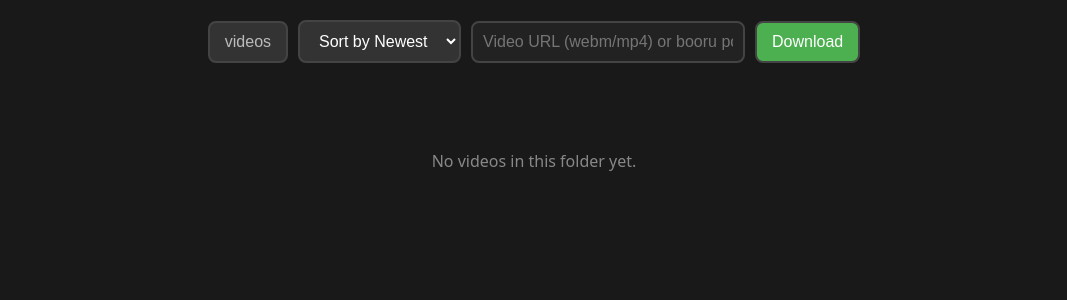
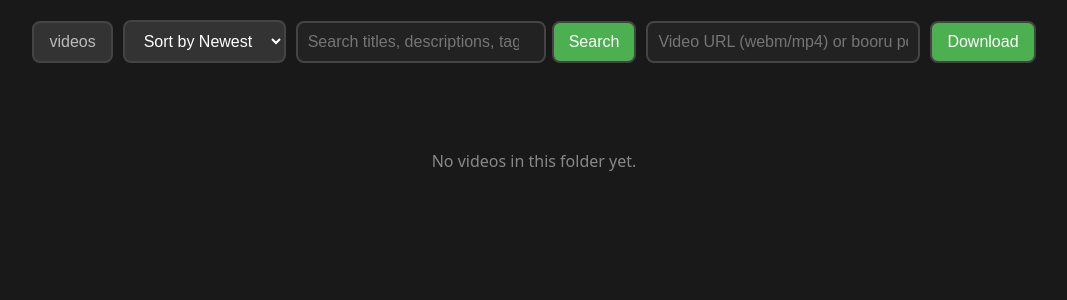
Before and after one commit to PeasantL/StreamServer, a FastAPI app: page / in a window 1280 px wide. Shown: the top 300 px of the page, without its empty margins (106-1173 px from the left). Run offline with FastAPI, Linux system fonts and the light colour scheme; some libraries are stand-ins or nearby versions.

Commit message:
Add search and tag filtering to the catalogue
The grid had no way to find anything: past a screenful of thumbnails the only
navigation was scrolling. Now `GET /` takes `q`, a case-insensitive substring
search across title, description and tags, and `tag`, which may be repeated.

Repeated tags narrow conjunctively rather than widening, so clicking a second
chip is a way to find one video rather than a way to get more results. Tag
matching is exact because a tag filter comes from a chip the server offered;
the free-text search matches tags as substrings, so "hair" finds `blue_hair`
without the user having to know the exact tag.

Both are query parameters, not server-side state. A filtered view is a real
URL that can be bookmarked, shared and reloaded, and two people browsing at
once do not fight over one shared filter -- the same reasoning that already
applied to `sort`. The search form and the sort dropdown each carry the
other's state, so neither silently clears the other.

The toolbar gains a search box and a chip row of the folder's tags with use
counts, most-used first, capped so a large vocabulary cannot render a wall of
chips. Selected chips are listed first and remove themselves when clicked, so
the active filter is visible even when it is not among the most-used tags. An
empty grid now distinguishes "nothing matches that search" from "no videos in
this folder yet".

Co-Authored-By: Claude Opus 5 <noreply@anthropic.com>
Claude-Session: https://claude.ai/code/session_01D8nJJNLhky4CL7Sgi45SrR

```diff
--- a/main.py
+++ b/main.py
@@ -11,7 +11,7 @@ import threading
 import uuid
 from contextlib import asynccontextmanager
 from pathlib import Path
-from typing import Any
+from typing import Annotated, Any
 
 from fastapi import BackgroundTasks, FastAPI, Header, HTTPException, Query, Request
 from fastapi.concurrency import run_in_threadpool
@@ -112,21 +112,58 @@ def _resolved_video_path(video: dict[str, Any]) -> Path:
 # --- pages -------------------------------------------------------------------
 
 
+SORT_OPTIONS = ("newest", "title")
+
+# Enough to browse a large tag vocabulary without rendering a wall of chips.
+MAX_TAG_CHIPS = 40
+
+
 @app.get("/")
-async def index(request: Request, sort: str = Query(default="newest")):
-    if sort not in ("title", "newest"):
+async def index(
+    request: Request,
+    sort: str = Query(default="newest"),
+    q: str = Query(default="", max_length=200),
+    tag: Annotated[list[str] | None, Query()] = None,
+):
+    """The catalogue grid.
+
+    ``q`` is a substring search over title, description and tags; ``tag`` may
+    be repeated and narrows conjunctively. Both are query parameters rather
+    than server-side state, so two people browsing at once do not fight over
+    one shared filter -- the same reasoning that already applies to ``sort``.
+    """
+    if sort not in SORT_OPTIONS:
         sort = "newest"
 
+    query = q.strip()
+    # Deduplicated, order preserved, and capped so a hand-written URL cannot
+    # turn one page render into thousands of set comparisons per row.
+    selected_tags: list[str] = []
+    for value in tag or []:
+        cleaned = value.strip().casefold()
+        if cleaned and cleaned not in selected_tags:
+            selected_tags.append(cleaned)
+        if len(selected_tags) >= MAX_TAG_CHIPS:
+            break
+
     directory = database.current_dir()
+    videos = utils.get_video_files(
+        sort_by=sort, directory=directory, query=query, tags=selected_tags
+    )
+
     return templates.TemplateResponse(
         request,
         "index.html",
         {
-            "video_files": utils.get_video_files(sort_by=sort, directory=directory),
+            "video_files": videos,
             "timestamp": int(datetime.datetime.now().timestamp()),
             "sibling_folders": utils.get_sibling_folders(directory),
             "current_folder": directory.name,
             "current_sort": sort,
+            "current_query": query,
+            "selected_tags": selected_tags,
+            "available_tags": utils.collect_tags(directory)[:MAX_TAG_CHIPS],
+            "is_filtered": bool(query or selected_tags),
             "scan_task_id": getattr(app.state, "startup_scan", None),
         },
     )
--- a/templates/index.html
+++ b/templates/index.html
@@ -122,6 +122,46 @@
         .empty {
             color: #888;
             margin-top: 40px;
+            text-align: center;
+        }
+        .search-form {
+            display: flex;
+            gap: 6px;
+        }
+        .clear-button {
+            background-color: #333;
+            color: #ddd;
+            border: 2px solid #444;
+        }
+        .tag-bar {
+            display: flex;
+            flex-wrap: wrap;
+            justify-content: center;
+            gap: 6px;
+            max-width: 900px;
+            margin-bottom: 15px;
+        }
+        .tag-chip {
+            padding: 4px 10px;
+            border: 1px solid #444;
+            border-radius: 999px;
+            background-color: #262626;
+            color: #ccc;
+            font-size: 13px;
+            text-decoration: none;
+            white-space: nowrap;
+        }
+        .tag-chip:hover { background-color: #333; }
+        .tag-chip.selected {
+            background-color: #4CAF50;
+            border-color: #4CAF50;
+            color: #fff;
+        }
+        .tag-chip .count { color: #888; }
+        .tag-chip.selected .count { color: #e8f5e9; }
+        .tag-chip:focus-visible {
+            outline: 2px solid #4CAF50;
+            outline-offset: 2px;
         }
     </style>
 </head>
@@ -140,9 +180,44 @@
           <option value="title" {% if current_sort == "title" %}selected{% endif %}>Sort by Title</option>
         </select>
 
+        {# A plain GET form, so a filtered view is a real URL the user can
+           bookmark, share or reload. The sort and any selected tags ride
+           along as hidden fields rather than being dropped on search. #}
+        <form class="search-form" method="get" action="/" role="search">
+            <input type="search" name="q" class="url-input" value="{{ current_query }}"
+                   placeholder="Search titles, descriptions, tags" aria-label="Search videos">
+            <input type="hidden" name="sort" value="{{ current_sort }}">
+            {% for tag in selected_tags %}
+            <input type="hidden" name="tag" value="{{ tag }}">
+            {% endfor %}
+            <button type="submit" class="download-button">Search</button>
+        </form>
+
+        {% if is_filtered %}
+        <a href="/?sort={{ current_sort }}"><button type="button" class="clear-button">Clear filters</button></a>
+        {% endif %}
+
         <input type="text" id="videoUrl" class="url-input" placeholder="Video URL (webm/mp4) or booru post page">
         <button type="button" id="downloadButton" class="download-button">Download</button>
     </div>
+
+    {# Selected tags first so the active filter is always visible, even when it
+       is not among the most-used tags shown below it. #}
+    {% if available_tags or selected_tags %}
+    <div class="tag-bar">
+        {% for tag in selected_tags %}
+        <a class="tag-chip selected"
+           href="/?sort={{ current_sort }}{% if current_query %}&q={{ current_query | urlencode }}{% endif %}{% for other in selected_tags if other != tag %}&tag={{ other | urlencode }}{% endfor %}"
+           title="Remove this tag">{{ tag }} &times;</a>
+        {% endfor %}
+        {% for tag, count in available_tags %}
+        {% if tag not in selected_tags %}
+        <a class="tag-chip"
+           href="/?sort={{ current_sort }}{% if current_query %}&q={{ current_query | urlencode }}{% endif %}{% for other in selected_tags %}&tag={{ other | urlencode }}{% endfor %}&tag={{ tag | urlencode }}">{{ tag }} <span class="count">{{ count }}</span></a>
+        {% endif %}
+        {% endfor %}
+    </div>
+    {% endif %}
 
     <div class="status" id="status" role="status" data-scan-task="{{ scan_task_id or '' }}"></div>
 
@@ -162,7 +237,13 @@
     </div>
 
     {% if not video_files %}
-    <p class="empty">No videos in this folder yet.</p>
+    <p class="empty">
+        {% if is_filtered %}
+        Nothing matches that search in this folder.
+        {% else %}
+        No videos in this folder yet.
+        {% endif %}
+    </p>
     {% endif %}
 
     <script>
@@ -232,6 +313,8 @@
 
             // Sorting is a display concern: a query parameter, no POST and no
             // shared server-side preference.
+            // Rebuilding from the current URL keeps q and every selected tag
+            // in place; changing the sort must not silently clear the filter.
             document.getElementById('sortDropdown').addEventListener('change', (event) => {
                 const url = new URL(window.location.href);
                 url.searchParams.set('sort', event.target.value);
--- a/utils.py
+++ b/utils.py
@@ -16,6 +16,8 @@ import shutil
 import subprocess
 import tempfile
 import uuid
+from collections import Counter
+from collections.abc import Sequence
 from pathlib import Path
 from typing import Any
 
@@ -323,12 +325,56 @@ def scan_library(directory: Path | None = None) -> dict[str, int]:
     return {"converted": converted, "added": len(new_rows), "pruned": pruned}
 
 
-def get_video_files(sort_by: str = "newest", directory: Path | None = None) -> list[dict[str, Any]]:
-    """Rows for the catalogue view, newest or title-sorted."""
+def matches_query(row: dict[str, Any], query: str) -> bool:
+    """True when *query* appears in the row's title, description or tags.
+
+    Matching is case-insensitive substring, across every field a user might
+    remember the video by. Tags match as substrings too, so searching "hair"
+    finds ``blue_hair`` without the user having to know the exact tag.
+    """
+    needle = query.casefold()
+    if needle in str(row.get("title") or "").casefold():
+        return True
+    if needle in str(row.get("description") or "").casefold():
+        return True
+    return any(needle in str(tag).casefold() for tag in row.get("tags") or ())
+
+
+def matches_tags(row: dict[str, Any], tags: Sequence[str]) -> bool:
+    """True when the row carries *every* requested tag.
+
+    Conjunctive rather than disjunctive: selecting a second tag should narrow
+    the grid, which is what makes clicking through tags a way to find one
+    video rather than a way to widen the result set.
+    """
+    present = {str(tag).casefold() for tag in row.get("tags") or ()}
+    return all(tag.casefold() in present for tag in tags)
+
+
+def collect_tags(directory: Path | None = None) -> list[tuple[str, int]]:
+    """Every tag in *directory* with its use count, most-used first."""
+    counts: Counter[str] = Counter()
+    for row in list_videos(directory or current_dir()):
+        counts.update(str(tag).casefold() for tag in row.get("tags") or ())
+    return sorted(counts.items(), key=lambda item: (-item[1], item[0]))
+
+
+def get_video_files(
+    sort_by: str = "newest",
+    directory: Path | None = None,
+    query: str = "",
+    tags: Sequence[str] = (),
+) -> list[dict[str, Any]]:
+    """Rows for the catalogue view: filtered, then newest or title-sorted."""
     directory = Path(directory or current_dir())
     videos = []
+    query = query.strip()
 
     for row in list_videos(directory):
+        if query and not matches_query(row, query):
+            continue
+        if tags and not matches_tags(row, tags):
+            continue
         try:
             source = video_path(row)
         except UnsafePathError:
```
Also changed, not shown: tests/test_search.py (added, +181 -0 lines).
